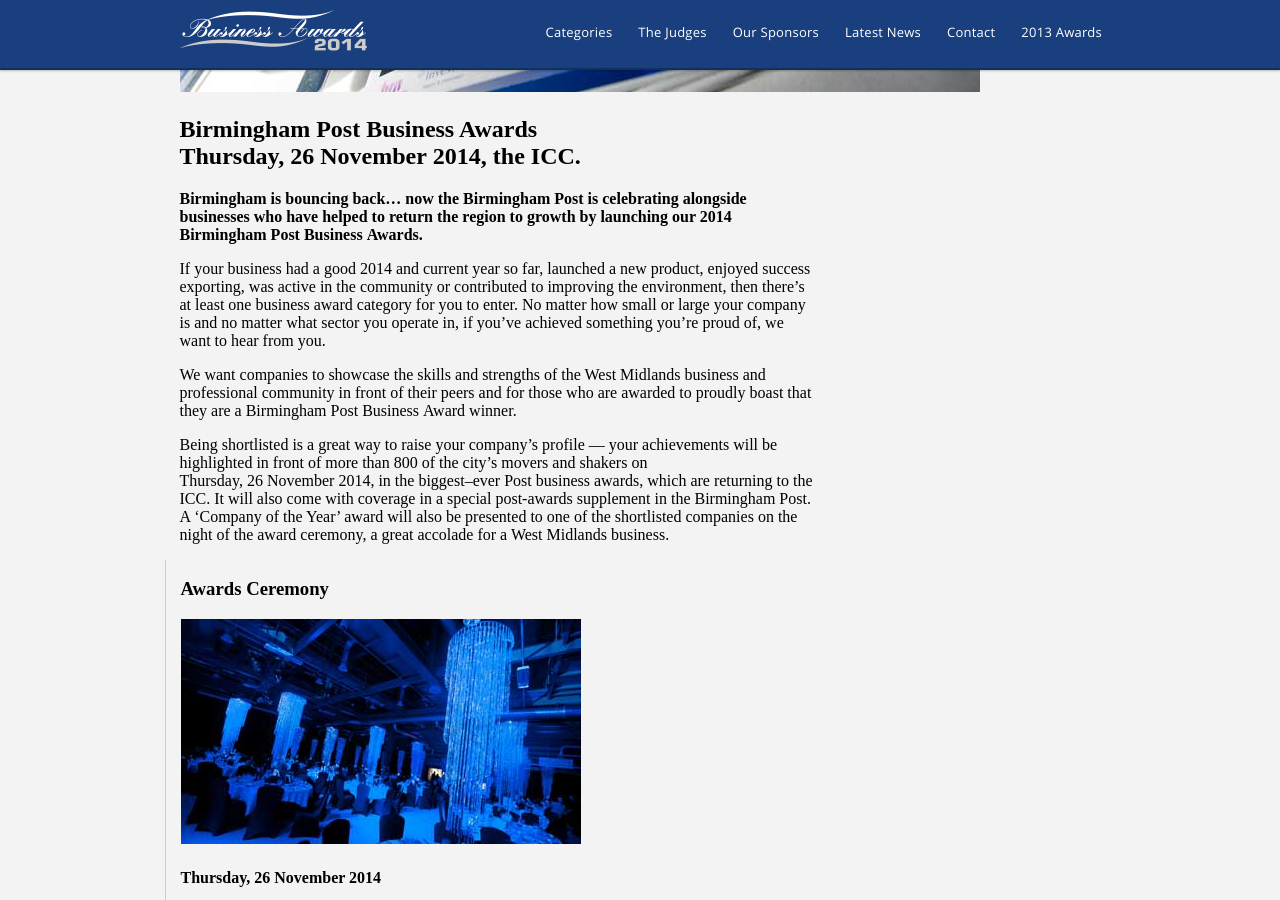
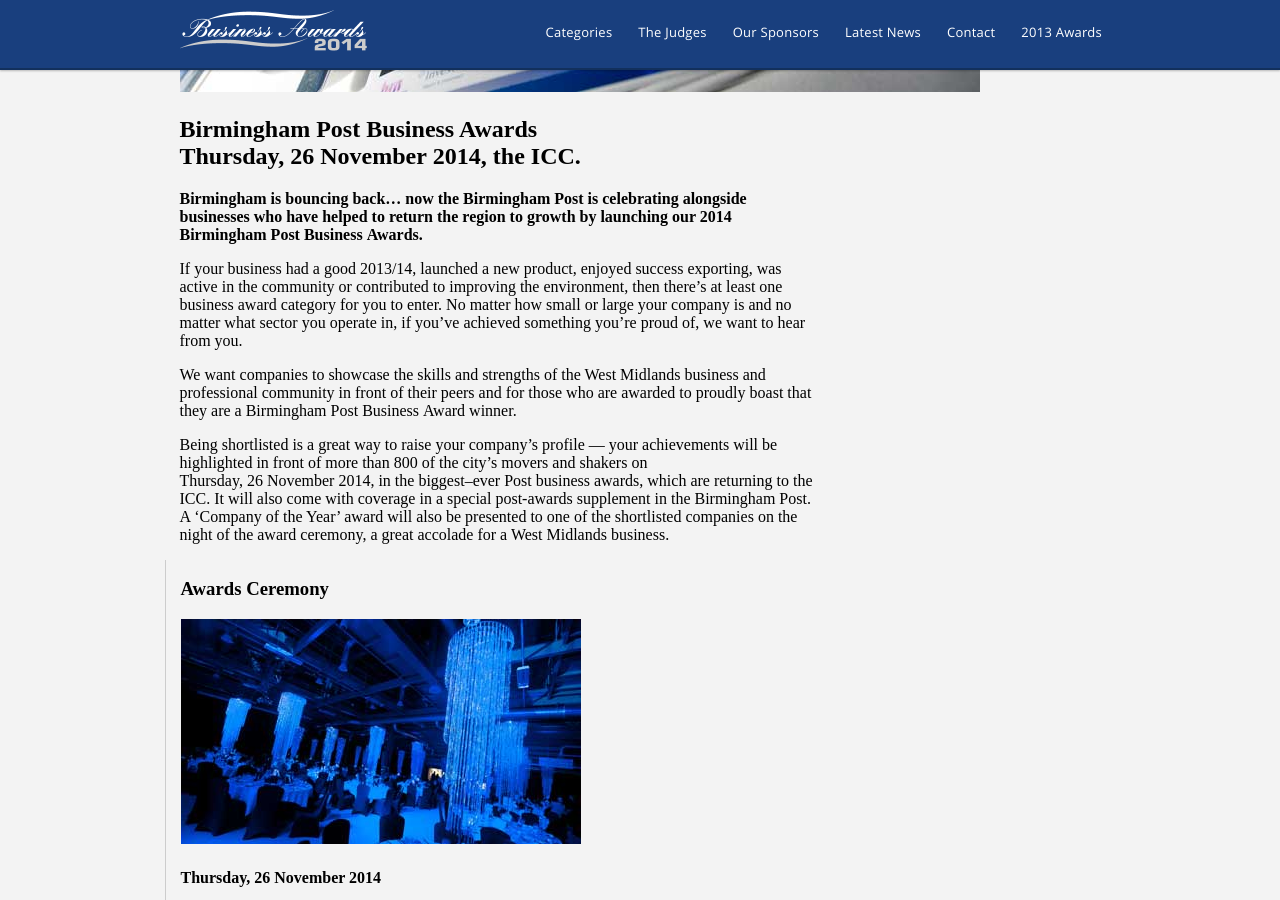
Before and after one commit to michaelbragg/2014.bpbusinessawards.co.uk, a Jekyll site: the page built from src/_posts/2014-07-15-2014-launch.md, in a window 1280 px wide and 900 px high, scrolled down 589 px. Built offline with Jekyll 4.4.1, drawn with Linux system fonts in a browser that asks for light colours; Markdown is read by kramdown in place of the engine named in the settings.

Commit message:
Update launch post

```diff
--- a/src/_posts/2014-07-15-2014-launch.md
+++ b/src/_posts/2014-07-15-2014-launch.md
@@ -23,7 +23,7 @@
 
 **Birmingham is bouncing back&hellip; now the Birmingham&nbsp;Post is celebrating alongside businesses who have helped to return the region to growth by launching our 2014 Birmingham&nbsp;Post Business&nbsp;Awards.**
 
-If your business had a good 2014 and current year so far, launched a new product, enjoyed success exporting, was active in the community or contributed to improving the environment, then there&rsquo;s at least one business award category for you to enter. No matter how small or large your company is and no matter what sector you operate in, if you&rsquo;ve achieved something you&rsquo;re proud of, we want to hear from you.
+If your business had a good 2013/14, launched a new product, enjoyed success exporting, was active in the community or contributed to improving the environment, then there&rsquo;s at least one business award category for you to enter. No matter how small or large your company is and no matter what sector you operate in, if you&rsquo;ve achieved something you&rsquo;re proud of, we want to hear from you.
 
 We want companies to showcase the skills and strengths of the West Midlands business and professional community in front of their peers and for those who are awarded to proudly boast that they are a Birmingham&nbsp;Post Business&nbsp;Award winner.
 
```
Also changed, not shown: other parts of src/_posts/2014-07-15-2014-launch.md (+1 -1 lines).
